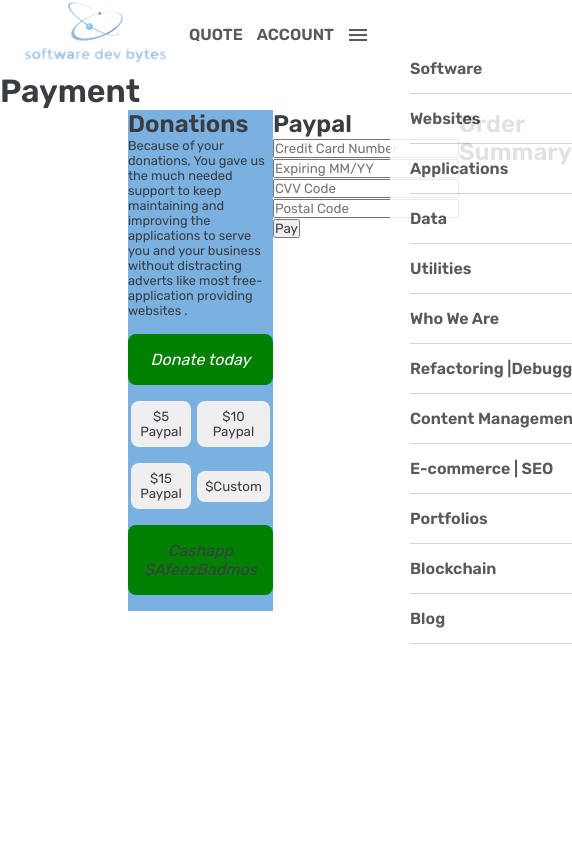
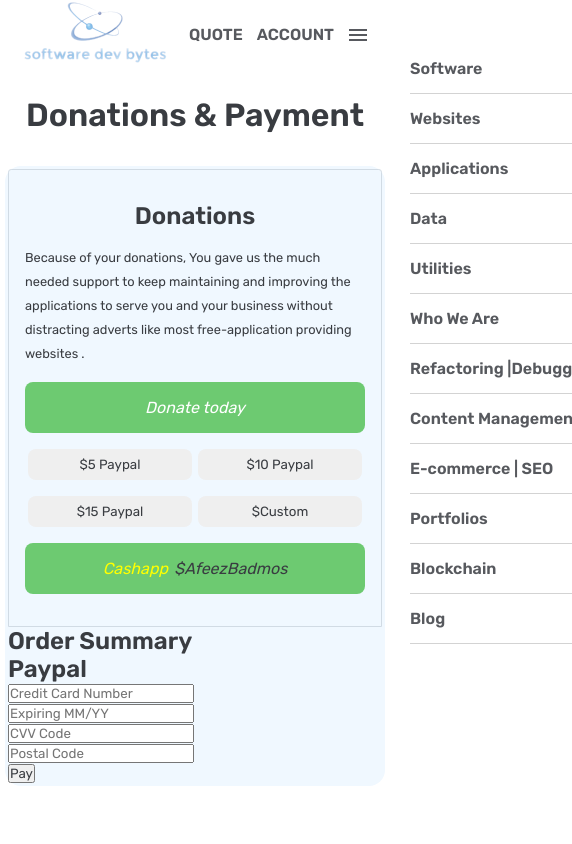
Before and after one commit to faze20/sdbtemplates, a React (Create React App) app: page /payment in a window 390 px wide. Shown: the top 844 px of the page, 572 px wide, since content can reach past the window. Built offline with nearby package versions, Linux system fonts and the light colour scheme.

Commit message:
donation2

```diff
--- a/src/Payment.css
+++ b/src/Payment.css
@@ -1,28 +1,47 @@
 .payment {
   margin-top: 4.5rem;
+}
+.payment h1{
+    text-align: center;
+    margin: 8rem 0 4rem 0;
 }
 .payment_container {
   display: flex;
   margin: 0 6rem;
-  padding: 0 2rem;
+  padding: 2rem;
+  background: aliceblue;
+  border-radius: 1rem;
+
 }
 .donations {
-  background: #7bb1e1;
+  /* background: #d1dbe4; */
+  border: 1px solid #d1dbe4;
   flex: 0.2;
+  padding: 1rem;
+  border-top-right-radius: .2rem;
+  border-top-left-radius: 0.2rem;
 }
-
+.donations  h2{
+    text-align: center;
+    margin: 1rem 0;
+}
 .text_container p {
   font-size: 0.8rem;
+  line-height: 1.5rem;
 }
 .donate_buttontext,
 .cashapp {
-  background-color: green;
+  background-color: rgba(64, 187, 64, 0.74);
   color: #fff;
   text-align: center;
   padding: 1rem;
   margin: 1rem 0;
   border-radius: 0.5rem;
   font-style: italic;
+}
+.cashapp span {
+    color: yellow;
+    margin-right: 0.4rem;
 }
 
 .donate_buttons {
@@ -61,3 +80,21 @@
 .payment_subcontent {
   display: flex;
 }
+@media (max-width: 768px) {
+    .payment_container{
+        margin: .3rem;
+        padding: 0.2rem;
+        flex-direction: column;
+    }
+    .payment h1{
+        margin: 6rem 0 2rem 0;
+    }
+    .payment_subcontent{
+        flex-direction: column;
+    }
+
+
+
+
+
+}
--- a/src/components/Payment.js
+++ b/src/components/Payment.js
@@ -8,7 +8,7 @@
   return (
     <div className='payment'>
         <h1>
-            Payment
+            Donations &amp; Payment
         </h1>
         <div className="payment_container">
 
@@ -52,7 +52,10 @@
                 </div>
                 <div className="cashapp">
                     <a href="https://cash.app/$AfeezBadmos">
-                    Cashapp $AfeezBadmos
+                        <span>
+                           Cashapp
+                        </span>
+                         $AfeezBadmos
                     </a>
 
                     </div>
@@ -62,6 +65,10 @@
                 <div className="payment_paypal">
 
                     <div className="payment_subcontent">
+                        <div className="subcontent">
+                            <h2>Order Summary</h2>
+                        </div>
+
                         <div className="form_creditcard">
                               <h2>
                                 Paypal
@@ -88,10 +95,7 @@
                             </form>
 
                         </div>
-                        <div className="subcontent">
-                            <h2>Order Summary</h2>
 
-                        </div>
                     </div>
                 </div>
             </div>
```
